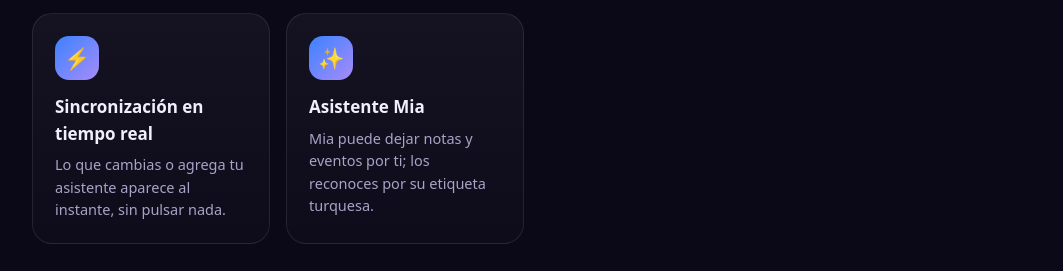
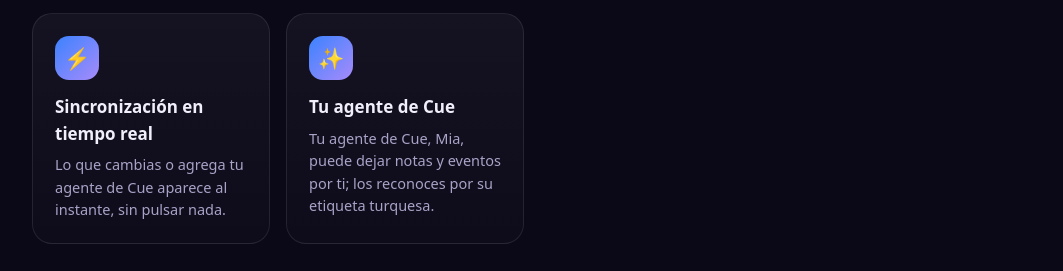
Before and after one commit to OscarFabianAnguchoVega242005/Nexo-AI-apks, a plain HTML site: page index.html in a window 1280 px wide. Shown: the part 1160-1431 px from the top of the page, without its empty margins (108-1171 px from the left). Drawn offline with Linux system fonts and the light colour scheme; no server answers.

Commit message:
Página: Mia pasa a ser el agente de Cue

```diff
--- a/index.html
+++ b/index.html
@@ -167,8 +167,8 @@
       <div class="card"><div class="ic">🔔</div><h3>Avisos que sí llegan</h3><p>Notificaciones push puntuales, incluso con la app cerrada o el teléfono bloqueado.</p></div>
       <div class="card"><div class="ic">🔁</div><h3>Eventos que se repiten</h3><p>Crea rutinas diarias, semanales o mensuales una sola vez.</p></div>
       <div class="card"><div class="ic">📝</div><h3>Notas rápidas</h3><p>Buscador, notas fijadas y un editor que guarda solo al salir.</p></div>
-      <div class="card"><div class="ic">⚡</div><h3>Sincronización en tiempo real</h3><p>Lo que cambias o agrega tu asistente aparece al instante, sin pulsar nada.</p></div>
-      <div class="card"><div class="ic">✨</div><h3>Asistente Mia</h3><p>Mia puede dejar notas y eventos por ti; los reconoces por su etiqueta turquesa.</p></div>
+      <div class="card"><div class="ic">⚡</div><h3>Sincronización en tiempo real</h3><p>Lo que cambias o agrega tu agente de Cue aparece al instante, sin pulsar nada.</p></div>
+      <div class="card"><div class="ic">✨</div><h3>Tu agente de Cue</h3><p>Tu agente de Cue, Mia, puede dejar notas y eventos por ti; los reconoces por su etiqueta turquesa.</p></div>
     </div>
   </section>
 
```
